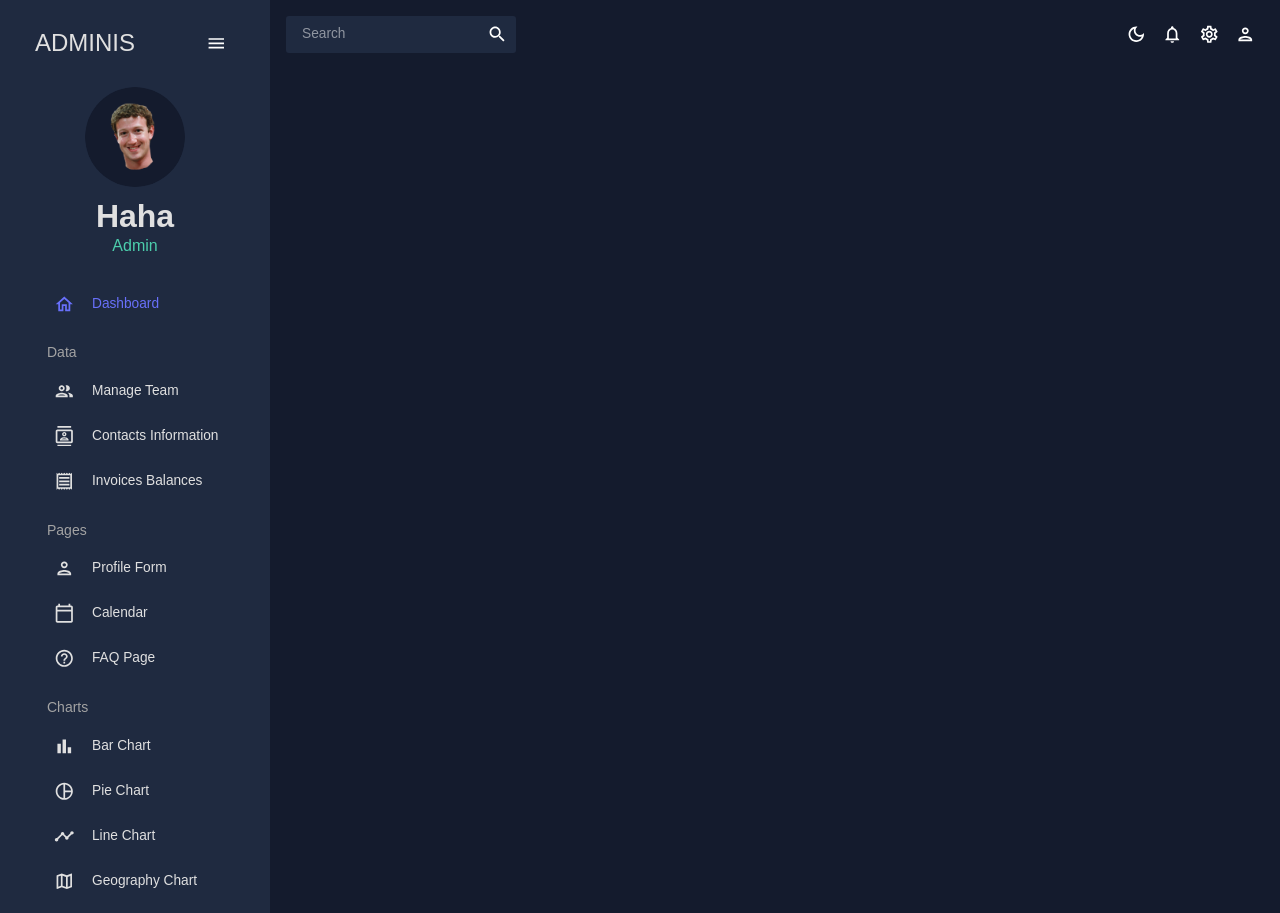
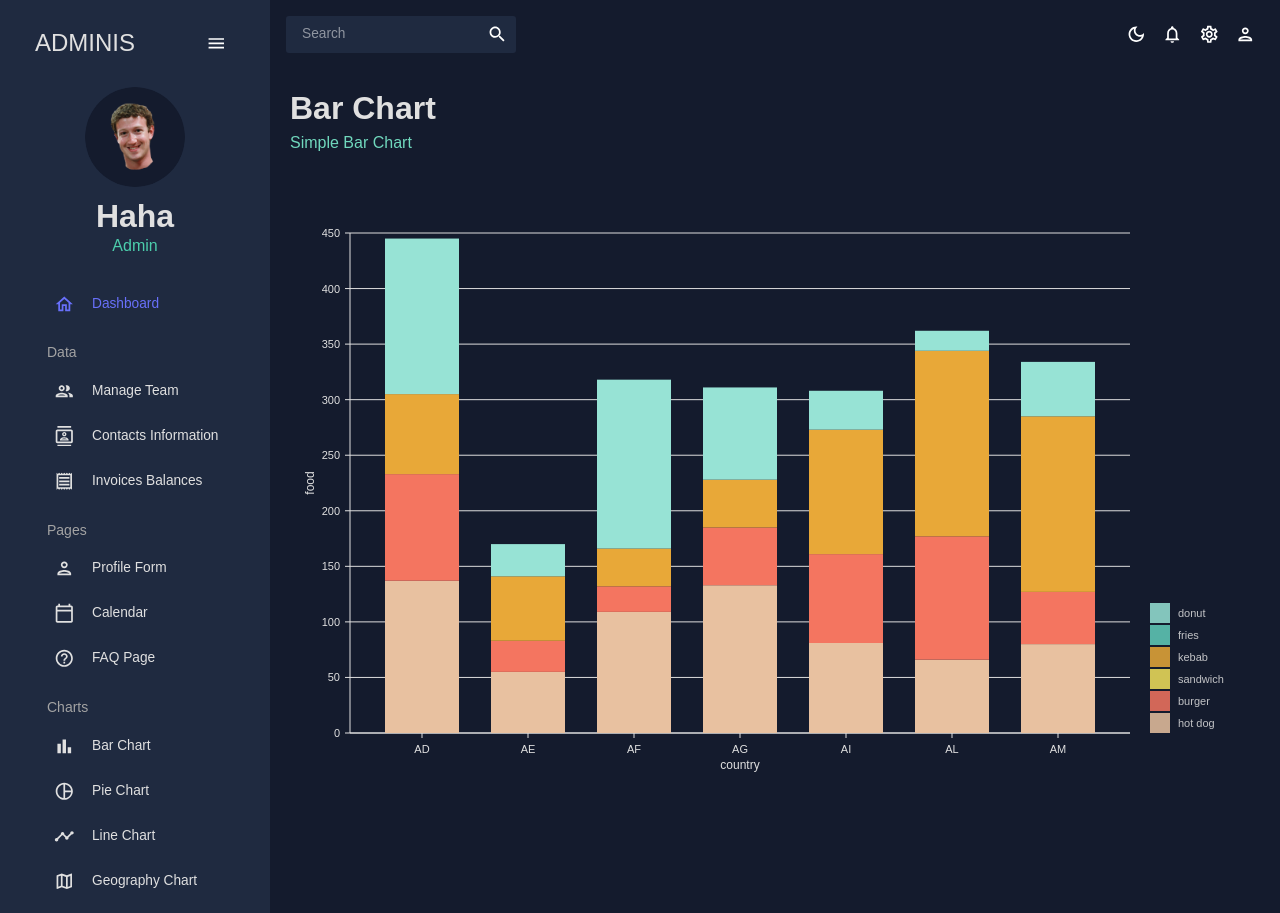
Before and after one commit to Hadayxinchao/BookingApp, a React (Create React App) app in the folder admin/: page /bar in a window 1280 px wide. Built offline with nearby package versions, Linux system fonts and the light colour scheme.

Commit message:
W2-dashboard: Create Bar Chart

```diff
--- a/admin/src/App.js
+++ b/admin/src/App.js
@@ -9,7 +9,7 @@
 import Contacts from "./scenes/contacts";
 import Invoices from "./scenes/invoices";
 import Form from "./scenes/form";
-// import Bar from "./scenes/bar";
+import Bar from "./scenes/bar";
 // import Line from "./scenes/line";
 // import Pie from "./scenes/pie";
 import FAQ from "./scenes/faq";
@@ -37,7 +37,7 @@
                 <Route path="/contacts" element={<Contacts />} />
                 <Route path="/invoices" element={<Invoices />} />
                 <Route path="/form" element={<Form />} />
-                {/* <Route path="/bar" element={<Bar />} /> */}
+                <Route path="/bar" element={<Bar />} />
                 {/* <Route path="/pie" element={<Pie />} /> */}
                 {/* <Route path="/line" element={<Line />} /> */}
                 <Route path="/faq" element={<FAQ />} />
--- /dev/null
+++ b/admin/src/components/BarChart.jsx
@@ -0,0 +1,130 @@
+import { useTheme } from "@mui/material";
+import { ResponsiveBar } from "@nivo/bar";
+import { tokens } from "../theme";
+import { mockBarData as data } from "../data/mockData";
+
+const BarChart = ({ isDashboard = false }) => {
+  const theme = useTheme();
+  const colors = tokens(theme.palette.mode);
+
+  return (
+    <ResponsiveBar
+      data={data}
+      theme={{
+        // added
+        axis: {
+          domain: {
+            line: {
+              stroke: colors.grey[100],
+            },
+          },
+          legend: {
+            text: {
+              fill: colors.grey[100],
+            },
+          },
+          ticks: {
+            line: {
+              stroke: colors.grey[100],
+              strokeWidth: 1,
+            },
+            text: {
+              fill: colors.grey[100],
+            },
+          },
+        },
+        legends: {
+          text: {
+            fill: colors.grey[100],
+          },
+        },
+      }}
+      keys={["hot dog", "burger", "sandwich", "kebab", "fries", "donut"]}
+      indexBy="country"
+      margin={{ top: 50, right: 130, bottom: 50, left: 60 }}
+      padding={0.3}
+      valueScale={{ type: "linear" }}
+      indexScale={{ type: "band", round: true }}
+      colors={{ scheme: "nivo" }}
+      defs={[
+        {
+          id: "dots",
+          type: "patternDots",
+          background: "inherit",
+          color: "#38bcb2",
+          size: 4,
+          padding: 1,
+          stagger: true,
+        },
+        {
+          id: "lines",
+          type: "patternLines",
+          background: "inherit",
+          color: "#eed312",
+          rotation: -45,
+          lineWidth: 6,
+          spacing: 10,
+        },
+      ]}
+      borderColor={{
+        from: "color",
+        modifiers: [["darker", "1.6"]],
+      }}
+      axisTop={null}
+      axisRight={null}
+      axisBottom={{
+        tickSize: 5,
+        tickPadding: 5,
+        tickRotation: 0,
+        legend: isDashboard ? undefined : "country", // changed
+        legendPosition: "middle",
+        legendOffset: 32,
+      }}
+      axisLeft={{
+        tickSize: 5,
+        tickPadding: 5,
+        tickRotation: 0,
+        legend: isDashboard ? undefined : "food", // changed
+        legendPosition: "middle",
+        legendOffset: -40,
+      }}
+      enableLabel={false}
+      labelSkipWidth={12}
+      labelSkipHeight={12}
+      labelTextColor={{
+        from: "color",
+        modifiers: [["darker", 1.6]],
+      }}
+      legends={[
+        {
+          dataFrom: "keys",
+          anchor: "bottom-right",
+          direction: "column",
+          justify: false,
+          translateX: 120,
+          translateY: 0,
+          itemsSpacing: 2,
+          itemWidth: 100,
+          itemHeight: 20,
+          itemDirection: "left-to-right",
+          itemOpacity: 0.85,
+          symbolSize: 20,
+          effects: [
+            {
+              on: "hover",
+              style: {
+                itemOpacity: 1,
+              },
+            },
+          ],
+        },
+      ]}
+      role="application"
+      barAriaLabel={function (e) {
+        return e.id + ": " + e.formattedValue + " in country: " + e.indexValue;
+      }}
+    />
+  );
+};
+
+export default BarChart;
--- /dev/null
+++ b/admin/src/scenes/bar/index.jsx
@@ -0,0 +1,16 @@
+import { Box } from "@mui/material";
+import Header from "../../components/Header";
+import BarChart from "../../components/BarChart";
+
+const Bar = () => {
+  return (
+    <Box m="20px">
+      <Header title="Bar Chart" subtitle="Simple Bar Chart" />
+      <Box height="75vh">
+        <BarChart />
+      </Box>
+    </Box>
+  );
+};
+
+export default Bar;
```
